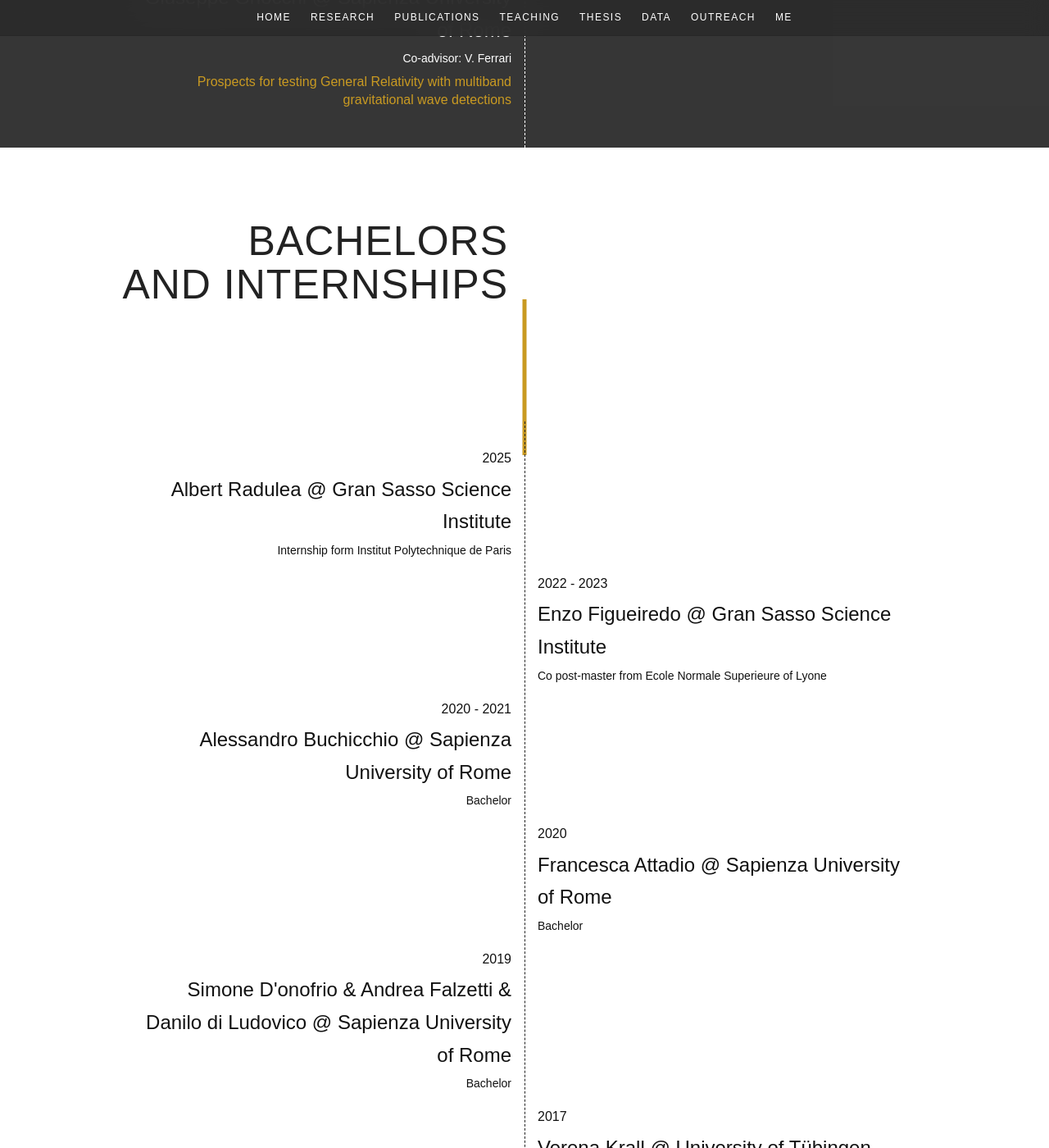
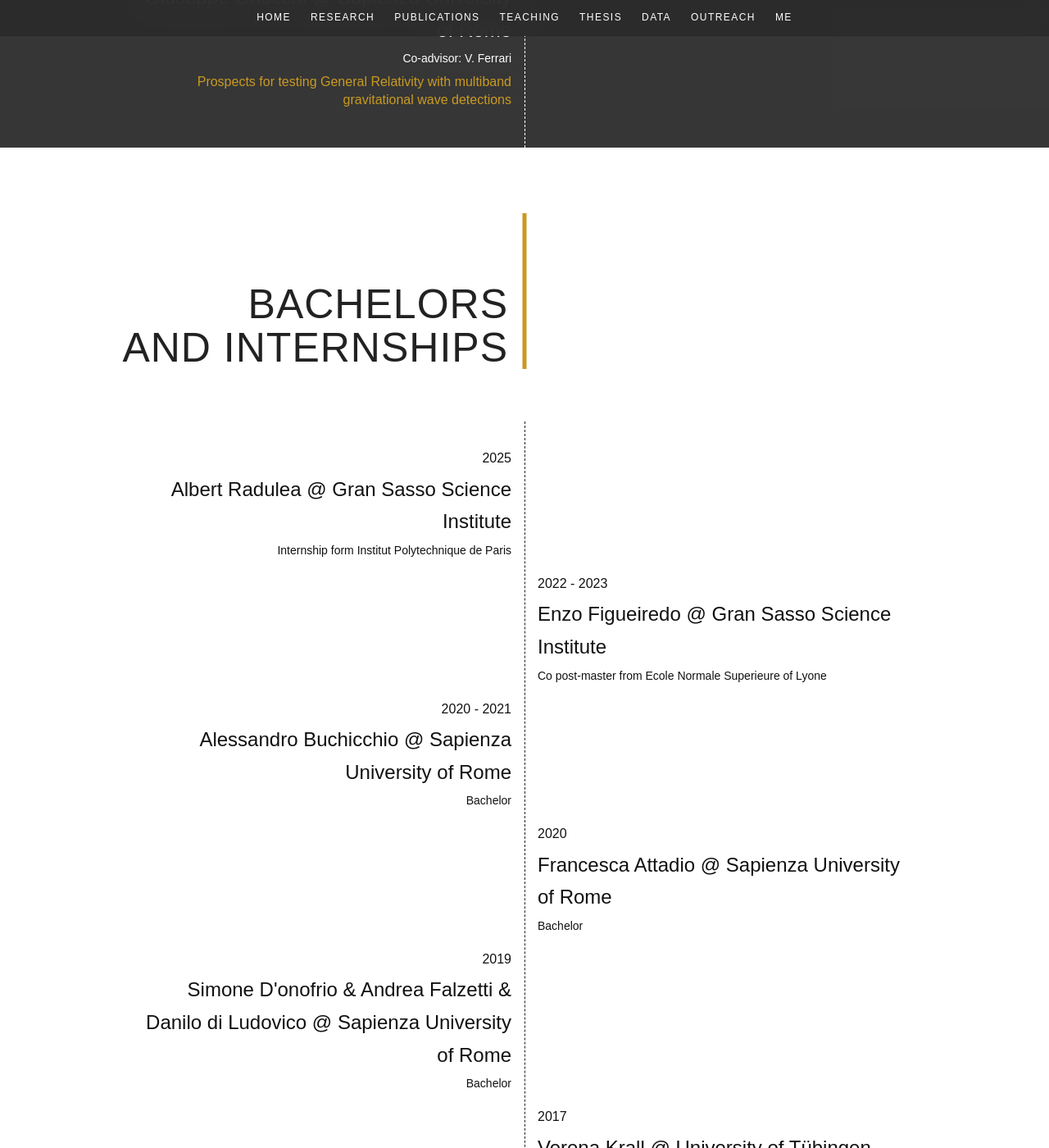
Before and after one commit to masellia/andreamaselli.github.io, a Jekyll site: the page built from pages/thesis.md, in a window 1280 px wide and 1400 px high, scrolled down 5460 px. Shown: the whole window at 82% size. Built offline with Jekyll 4.4.1, drawn with Linux system fonts in a browser that asks for light colours; some web fonts are replaced.

Commit message:
thesis page

```diff
--- a/assets/css/main.css
+++ b/assets/css/main.css
@@ -693,6 +693,8 @@
   background: rgba(44,44,44,0.95);
   padding: 0rem 0 5rem;
   margin-top: 5rem;
+  margin-bottom: 5rem;
+
 }
 
 .master-header {
@@ -777,7 +779,9 @@
 }
 
 .bachelor-header-title {
+  position: absolute;
   right: calc(50% + 20px);
+
   font-family: "DINBoldCond", sans-serif;
   font-size: 50px;
   font-weight: 400;
@@ -787,9 +791,6 @@
   color: #222222;
   text-align: right;
   bottom: 0;
-  position: relative;
-  top: 8px;
-
 }
 
 .bachelor-timeline {
```
